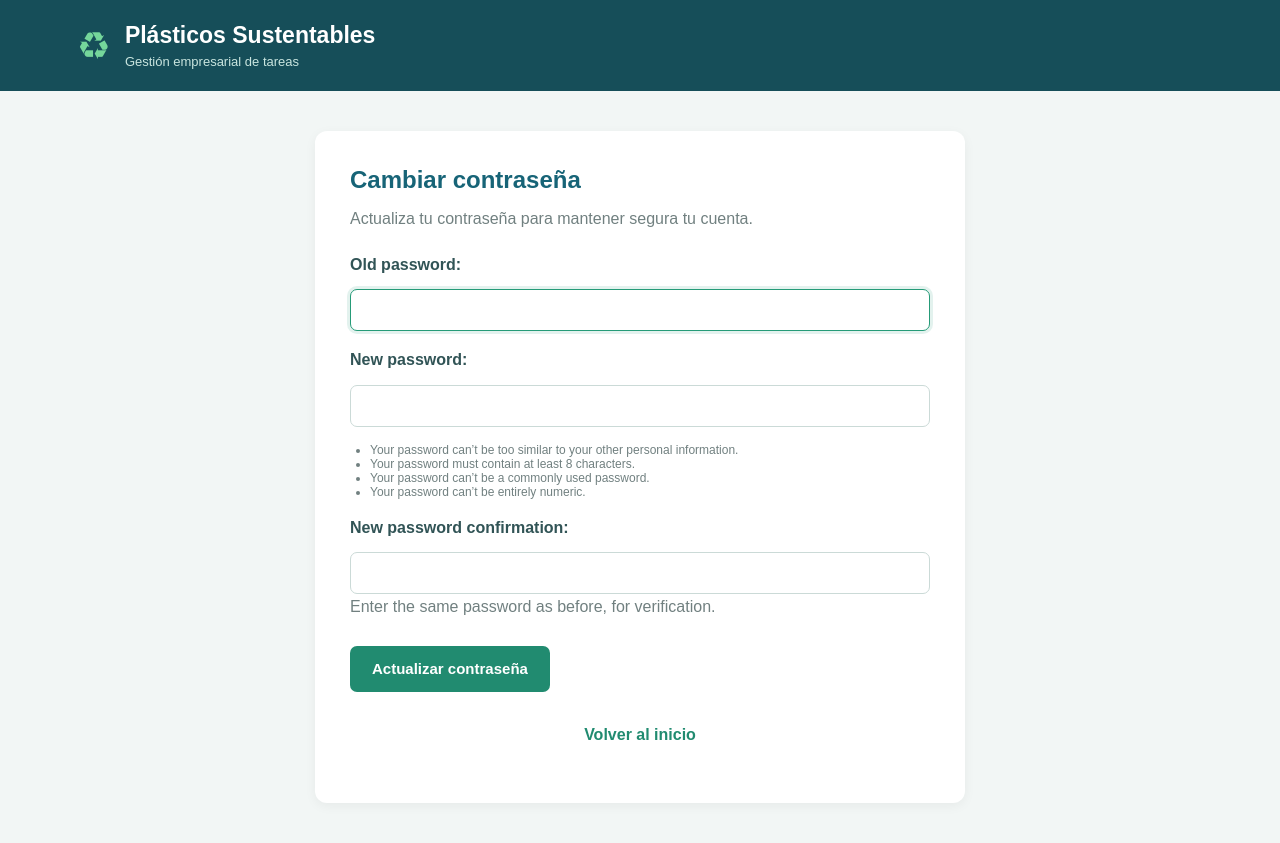
After one commit to TatianaAstaiza/Sistema-Gestion-Tareas-Plasticos-Sustentables, a Django app: page /cambiar-password/ in a window 1280 px wide. The commit adds this page. Run offline with Django 5.2, Linux system fonts and the light colour scheme; the visitor is signed in with stand-in values (Sample User, id 1).

Commit message:
Implementar cambio de contraseña

```diff
--- /dev/null
+++ b/tareas/templates/tareas/cambiar_password.html
@@ -0,0 +1,43 @@
+{% load static %}
+<!DOCTYPE html>
+<html lang="es">
+<head>
+    <meta charset="UTF-8">
+    <meta name="viewport" content="width=device-width, initial-scale=1.0">
+    <title>Cambiar contraseña | Plásticos Sustentables</title>
+    <link rel="stylesheet" href="{% static 'tareas/estilos.css' %}">
+</head>
+<body>
+
+    <header class="encabezado">
+        <div class="marca">
+            <span class="icono">♻</span>
+            <div>
+                <h1>Plásticos Sustentables</h1>
+                <p>Gestión empresarial de tareas</p>
+            </div>
+        </div>
+    </header>
+
+    <main class="contenedor">
+        <section class="panel">
+            <h2>Cambiar contraseña</h2>
+            <p>Actualiza tu contraseña para mantener segura tu cuenta.</p>
+
+            <form method="POST">
+                {% csrf_token %}
+                {{ form.as_p }}
+
+                <button type="submit" class="boton-principal">
+                    Actualizar contraseña
+                </button>
+            </form>
+
+            <p class="volver">
+                <a href="{% url 'inicio' %}">Volver al inicio</a>
+            </p>
+        </section>
+    </main>
+
+</body>
+</html>
--- a/tareas/templates/tareas/inicio.html
+++ b/tareas/templates/tareas/inicio.html
@@ -21,7 +21,7 @@
 <div class="usuario">
     {% if user.is_authenticated %}
         <span>Bienvenido, {{ user.first_name|default:user.username }}</span>
-
+        <a href="{% url 'cambiar_password' %}">Cambiar contraseña</a>
         <form method="POST" action="{% url 'logout' %}">
             {% csrf_token %}
 
--- a/tareas/urls.py
+++ b/tareas/urls.py
@@ -7,6 +7,7 @@ urlpatterns = [
     path('registro/', views.registro, name='registro'),
     path('login/', views.iniciar_sesion_view, name='login'),
     path('logout/', views.cerrar_sesion, name='logout'),
+    path('cambiar-password/', views.cambiar_password, name='cambiar_password'),
     path('crear-tarea/', views.crear_tarea, name='crear_tarea'),
     path('editar-tarea/<int:id>/', views.editar_tarea, name='editar_tarea'),
     path('eliminar-tarea/<int:id>/', views.eliminar_tarea, name='eliminar_tarea'),
--- a/tareas/views.py
+++ b/tareas/views.py
@@ -4,13 +4,11 @@ from django.shortcuts import get_object_or_404
 from django.shortcuts import render, redirect
 from django.contrib.auth import login as iniciar_sesion
 from django.contrib.auth import logout
-from django.contrib.auth.forms import AuthenticationForm
+from django.contrib.auth.forms import AuthenticationForm, PasswordChangeForm
 from .forms import RegistroForm, TareaForm
 from .models import Tarea
-
-
 from django.contrib.auth.decorators import login_required
-
+from django.contrib.auth import update_session_auth_hash
 
 @login_required(login_url='login')
 def inicio(request):
@@ -71,22 +69,34 @@ def cerrar_sesion(request):
 
 
 @login_required(login_url='login')
+def cambiar_password(request):
+    if request.method == 'POST':
+        form = PasswordChangeForm(request.user, request.POST)
+
+        if form.is_valid():
+            usuario = form.save()
+            update_session_auth_hash(request, usuario)
+            return redirect('inicio')
+    else:
+        form = PasswordChangeForm(request.user)
+
+    return render(request, 'tareas/cambiar_password.html', {'form': form})
+
+@login_required(login_url='login')
 def crear_tarea(request):
     if request.method == 'POST':
         form = TareaForm(request.POST)
 
         if form.is_valid():
-    tarea = form.save(commit=False)
+            tarea = form.save(commit=False)
 
-    if not tarea.asignada_a.is_active or tarea.asignada_a.is_staff or tarea.asignada_a.is_superuser:
-        form.add_error('asignada_a', 'Solo se pueden asignar tareas a empleados activos.')
+            if not tarea.asignada_a.is_active or tarea.asignada_a.is_staff or tarea.asignada_a.is_superuser:
+                form.add_error('asignada_a', 'Solo se pueden asignar tareas a empleados activos.')
+            else:
+                tarea.creada_por = request.user
+                tarea.save()
+                return redirect('inicio')
 
-    else:
-        tarea.creada_por = request.user
-        tarea.save()
-        return redirect('inicio')
-
-            return redirect('inicio')
     else:
         form = TareaForm()
 
@@ -107,20 +117,21 @@ def editar_tarea(request, id):
         form = TareaForm(request.POST, instance=tarea)
 
         if form.is_valid():
-    tarea_actualizada = form.save(commit=False)
+            tarea_actualizada = form.save(commit=False)
 
-    if (
-        not tarea_actualizada.asignada_a.is_active
-        or tarea_actualizada.asignada_a.is_staff
-        or tarea_actualizada.asignada_a.is_superuser
-    ):
-        form.add_error(
-            'asignada_a',
-            'Solo se pueden asignar tareas a empleados activos.'
-        )
-    else:
-        tarea_actualizada.save()
-        return redirect('inicio')
+            if (
+                not tarea_actualizada.asignada_a.is_active
+                or tarea_actualizada.asignada_a.is_staff
+                or tarea_actualizada.asignada_a.is_superuser
+            ):
+                form.add_error(
+                    'asignada_a',
+                    'Solo se pueden asignar tareas a empleados activos.'
+                )
+            else:
+                tarea_actualizada.save()
+                return redirect('inicio')
+
     else:
         form = TareaForm(instance=tarea)
 
@@ -128,7 +139,6 @@ def editar_tarea(request, id):
         'form': form,
         'tarea': tarea
     })
-
 
 @login_required(login_url='login')
 def eliminar_tarea(request, id):
```
